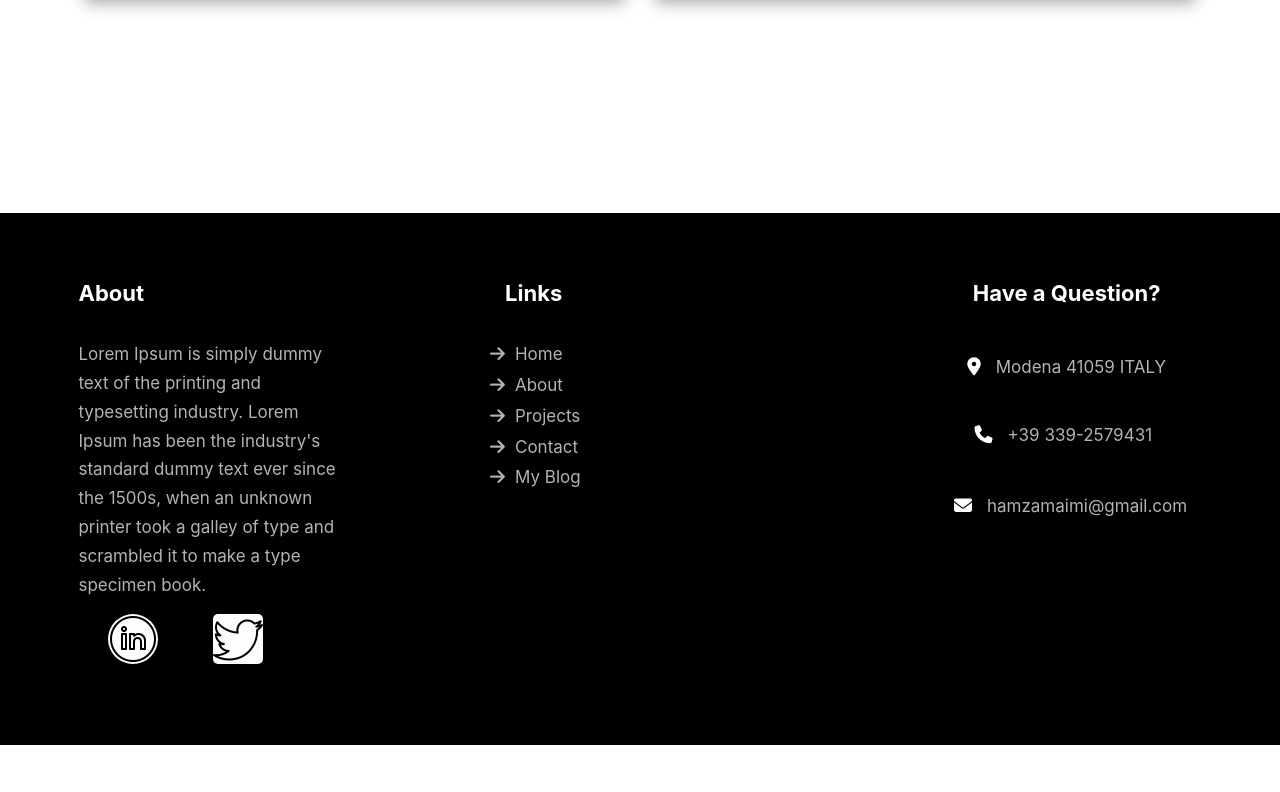
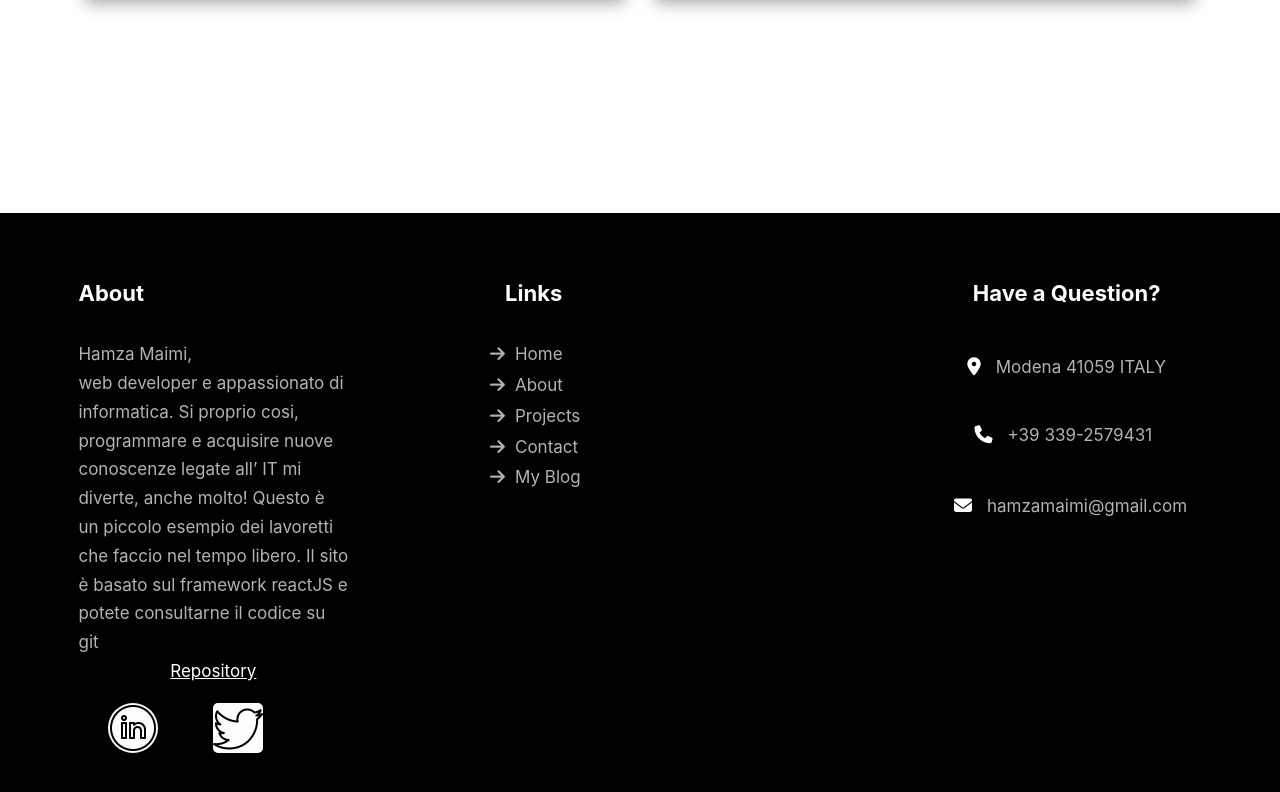
Before and after one commit to hamzamaimi/personalPortfolio, a React (Create React App) app: page / in a window 1280 px wide. Shown: the part 4133-4925 px from the top of the page. Before the commit the page ends 4878 px from the top, so only its background shows below. Built offline with nearby package versions, Linux system fonts and the light colour scheme; a web font is replaced by a local one.

Commit message:
fatta pagina Blog, aggiustati alcuni particolari e aggiunto l'href nelle varie ancore

```diff
--- a/src/App.js
+++ b/src/App.js
@@ -1,13 +1,10 @@
 import React from "react";
 import $ from 'jquery';
+import { BrowserRouter, Route, Routes } from "react-router-dom";
 
 
-import Slider from "./components/Slider";
-import NavBar from "./components/NavBar";
-import About from "./components/About";
-import Footer from "./components/Footer";
-import Projects from "./components/Projects";
-import ContactMe from "./components/ContactMe";
+import Blog from "./components/Blog";
+import HomePage from "./components/HomePage"
 
 const App = () => {
     $('.navbar-nav>li>a').on('click', function () {
@@ -17,12 +14,12 @@ const App = () => {
 
     return (
         <>
-            <NavBar />
-            <Slider />
-            <About />
-            <Projects />
-            <ContactMe />
-            <Footer />
+            <BrowserRouter>
+                <Routes>
+                    <Route path="/blog" element={<Blog />} />
+                    <Route path="" element={<HomePage />} />
+                </Routes>
+            </BrowserRouter>
         </>
     )
 }
--- /dev/null
+++ b/src/components/Blog.js
@@ -0,0 +1,39 @@
+import React from "react";
+import { useEffect, useState } from "react";
+import { Navigate } from "react-router-dom";
+
+const Blog = () => {
+    const [redirect, setRedirect] = useState(null);
+    useEffect(() => {
+        setTimeout(function () {
+            if (!redirect) {
+                setRedirect(true)
+            }
+        }, 2000);
+
+    }, [redirect])
+
+    if (redirect) {
+        return (
+            <Navigate to="/" />
+        )
+    } else {
+        return (
+            <>
+                <div className="container-fluid h-100">
+                    <div className="row centra">
+                        <div className="col text-center h-100">
+                            <img id="comingSoonBlog" src="images/coming_soon.png" alt="coming soon" />
+                            <div>
+                                <img src="images/loading.gif" alt="loading" />
+                                <div>you will be redirect in 3s...</div>
+                            </div>
+                        </div>
+                    </div>
+                </div>
+            </>
+        )
+    }
+}
+
+export default Blog;
--- a/src/components/Footer.js
+++ b/src/components/Footer.js
@@ -1,4 +1,5 @@
 import React from "react";
+import { Link } from "react-router-dom";
 
 const Footer = () => {
     return (
@@ -9,9 +10,11 @@ const Footer = () => {
                         <div className="row paddingAboutFooter" >
                             <div className="col-12 bottomMargin10 footerTitles">About</div>
                             <div className="col-12 footerText">
-                                Lorem Ipsum is simply dummy text of the printing and typesetting industry.
-                                Lorem Ipsum has been the industry's standard dummy text ever since the 1500s,
-                                when an unknown printer took a galley of type and scrambled it to make a type specimen book.
+                                Hamza Maimi,<br /> web developer e appassionato di informatica.
+                                Si proprio cosi, programmare e acquisire nuove conoscenze legate all’ IT mi diverte, anche molto!
+                                Questo è un piccolo esempio dei lavoretti che faccio nel tempo libero.
+                                Il sito è basato sul framework reactJS e potete consultarne il codice su git
+                                <a id="repoLink" style={{ display: 'block', textAlign: 'center' }} href="https://gitlab.com/hamzamaimi/myportfolio">Repository </a>
                             </div>
                             <div className="col-1"></div>
                             <div className="col-3 col-lg-3 verticalMargin5 text-center">
@@ -58,10 +61,10 @@ const Footer = () => {
                                     </a>
                                 </li>
                                 <li>
-                                    <a href="#" className="footerText">
+                                    <Link to="/blog" className="footerText">
                                         <i className="fa-solid fa-arrow-right" style={{ marginRight: '10px' }} />
                                         My Blog
-                                    </a>
+                                    </Link>
                                 </li>
                             </ul>
                         </div>
--- /dev/null
+++ b/src/components/HomePage.js
@@ -0,0 +1,22 @@
+import React from "react";
+
+import NavBar from "./NavBar";
+import Slider from "./Slider";
+import About from "./About";
+import Projects from "./Projects";
+import ContactMe from "./ContactMe";
+import Footer from "./Footer";
+
+const HomePage = () => {
+    return (
+        <>
+            <NavBar />
+            <Slider />
+            <About />
+            <Projects />
+            <ContactMe />
+            <Footer />
+        </>
+    )
+}
+export default HomePage
--- a/src/components/NavBar.js
+++ b/src/components/NavBar.js
@@ -1,8 +1,9 @@
-import React from "react";
+import React, { useEffect } from "react";
 import $ from 'jquery'
+import { Link } from "react-router-dom";
 
 
-const NavBar = () => {
+const NavBar = (props) => {
     function download() {
         if (confirm('Vuoi scaricare il mio curriculum?')) {
             collapse();
@@ -18,6 +19,7 @@ const NavBar = () => {
 
         return false;
     }
+
     return (
         <>
             {/* <div className="row sticky-top">
@@ -69,7 +71,7 @@ const NavBar = () => {
                             <a onClick={download} href="#" className="nav-link">Resume</a>
                         </li>
                         <li className="nav-item text-center">
-                            <a onClick={collapse} href="#" id="nav-link-myblog" className="nav-link">My Blog</a>
+                            <Link to="/blog" onClick={collapse} id="nav-link-myblog" className="nav-link">My Blog</Link>
                         </li>
                     </ul>
                 </div>
--- a/src/index.css
+++ b/src/index.css
@@ -1,3 +1,17 @@
+#root {
+  height: 100%;
+}
+html {
+  height: 100%;
+}
+body {
+  height: 100%;
+}
+.centra {
+  position: relative;
+  transform: translatey(-50%);
+  top: 50%;
+}
 #sliderChild {
   background: linear-gradient(90deg, #ecf0ff 50%, #ffffff 50%);
   /* height: 100vh; */
@@ -217,6 +231,15 @@ a:hover:after {
 .contentContactMe {
   margin-top: 10%;
 }
+#repoLink {
+  display: block;
+  text-align: center;
+  color: white;
+  text-decoration: underline;
+}
+.importantRule {
+  background-color: white !important;
+}
 /* X-Small devices (portrait phones, less than 576px) */
 @media (max-width: 575.98px) {
   .paddingAboutFooter {
@@ -242,6 +265,10 @@ a:hover:after {
   }
   .projectsVerticalMargin {
     margin: 25% 0;
+  }
+  #comingSoonBlog {
+    height: 100%;
+    width: 100%;
   }
 }
 
```
Also changed, not shown: public/images/loading.gif (added).
